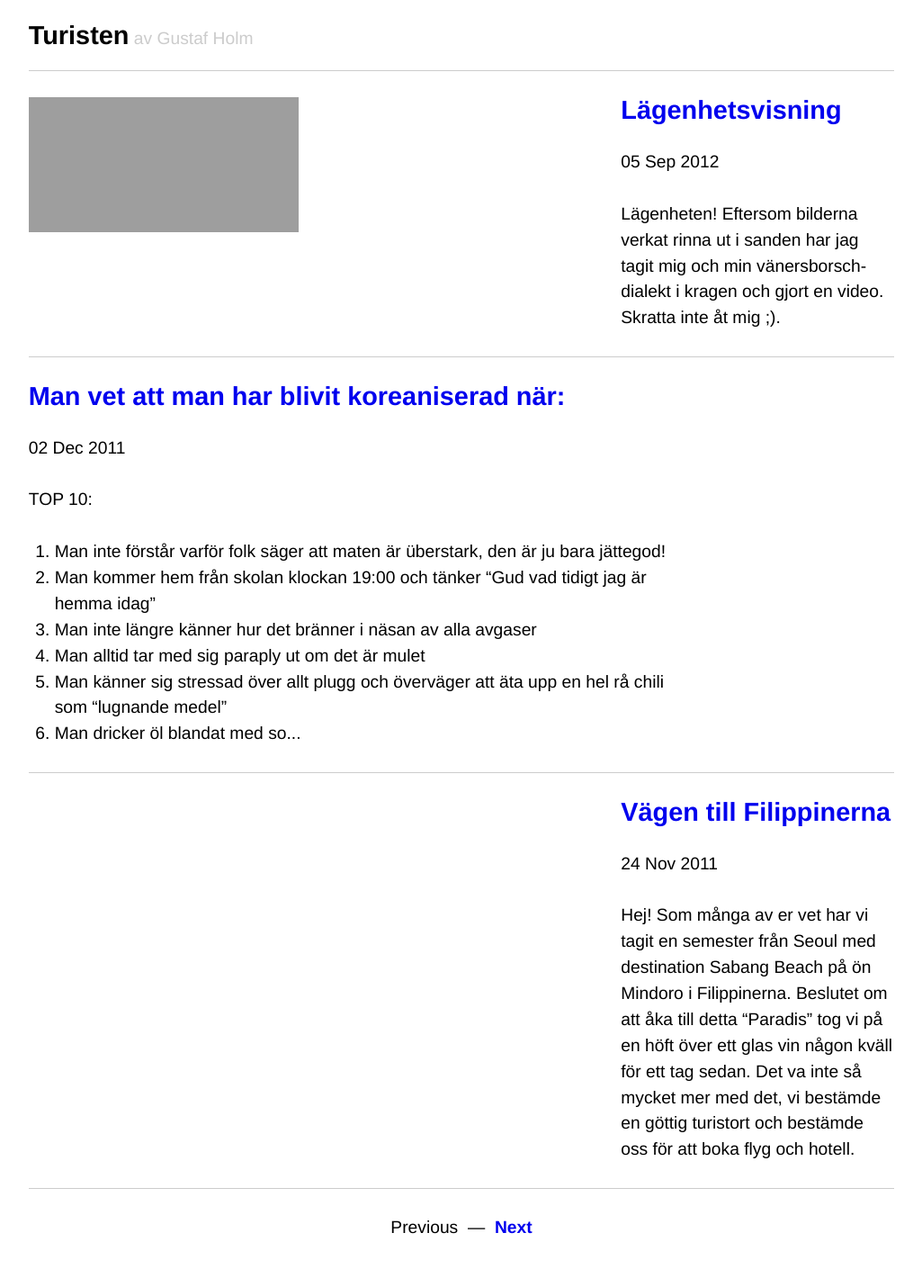
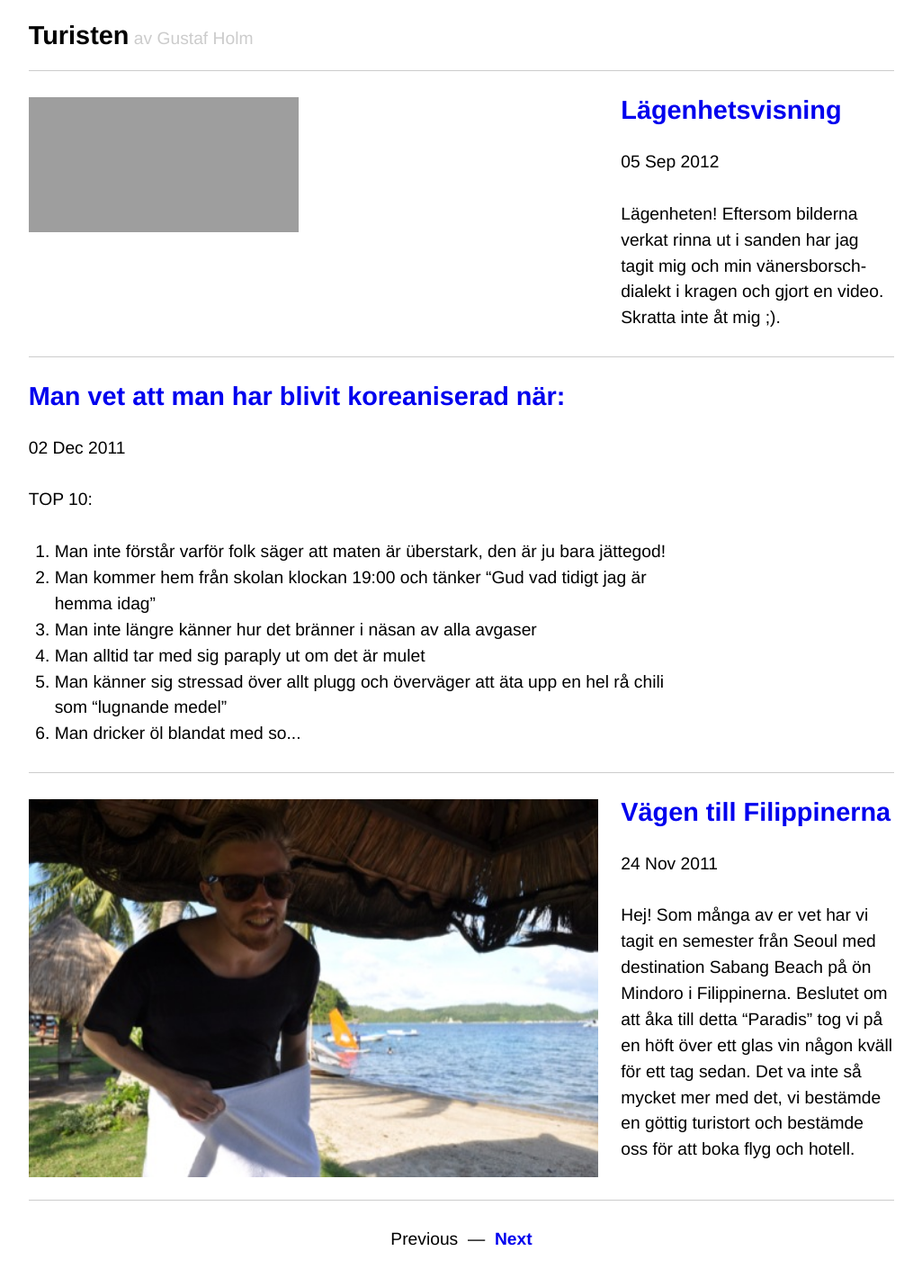
Before and after one commit to primalivet/turisten-v1, a Jekyll site: the page built from index.html, in a window 1280 px wide. Shown: the whole page at 90% size, without its empty margins (127-1152 px from the left). Built offline with Jekyll 4.4.1, drawn with Linux system fonts in a browser that asks for light colours; nearby versions of some CDN libraries; the list of posts is cut into pages by our own code; comment, search, counter and statistics services are not loaded; grey boxes are pictures that could not be loaded.

Commit message:
URL update

```diff
--- a/_includes/pagination.html
+++ b/_includes/pagination.html
@@ -2,9 +2,9 @@
   <p class="center-txt">
     {% if paginator.previous_page %}
       {% if paginator.previous_page == 1 %}
-        <a href="/"><strong>Previous</strong></a>
+        <a href="{{ site.baseurl }}"><strong>Previous</strong></a>
       {% else %}
-        <a href="{{ site.baseurl }}page{{ paginator.previous_page }}"><strong>Previous</strong></a>
+        <a href="{{ site.baseurl }}/page{{ paginator.previous_page }}"><strong>Previous</strong></a>
       {% endif %}
     {% else %}
       <span>Previous</span>
@@ -13,7 +13,7 @@
     &nbsp;&mdash;&nbsp;
 
     {% if paginator.next_page %}
-      <a href="{{ site.baseurl }}page{{ paginator.next_page }}"><strong>Next</strong></a>
+      <a href="{{ site.baseurl }}/page{{ paginator.next_page }}"><strong>Next</strong></a>
     {% else %}
       <span>Next</span>
     {% endif %}
--- a/_layouts/post.html
+++ b/_layouts/post.html
@@ -4,7 +4,7 @@ layout: default
 <article class="video">
   <header>
     {% if page.image %}
-      <img class="featured-image" src="{{ site.baseurl }}{{ page.image }}" alt="">
+      <img class="featured-image" src="{{ site.baseurl }}/{{ page.image }}" alt="">
     {% elsif page.vimeoID %}
         <iframe src="http://player.vimeo.com/video/{{ page.vimeoID }}?title=0&amp;byline=0&amp;portrait=0" frameborder="0" webkitAllowFullScreen mozallowfullscreen allowFullScreen></iframe>
     {% elsif page.youtubeID %}
--- a/index.html
+++ b/index.html
@@ -11,7 +11,7 @@ title: Turisten
       <header class="row">
         <div class="col col--bp2-two-thirds">
           {% if post.image %}
-            <img class="featured-image" src="{{ site.baseurl }}{{ post.image }}" alt="">
+            <img class="featured-image" src="{{ site.baseurl }}/{{ post.image }}" alt="">
           {% elsif post.vimeoID %}
               <iframe src="http://player.vimeo.com/video/{{ post.vimeoID }}?title=0&amp;byline=0&amp;portrait=0" frameborder="0" webkitAllowFullScreen mozallowfullscreen allowFullScreen></iframe>
           {% elsif post.youtubeID %}
```
Also changed, not shown: _config.yml (line endings or trailing spaces).
